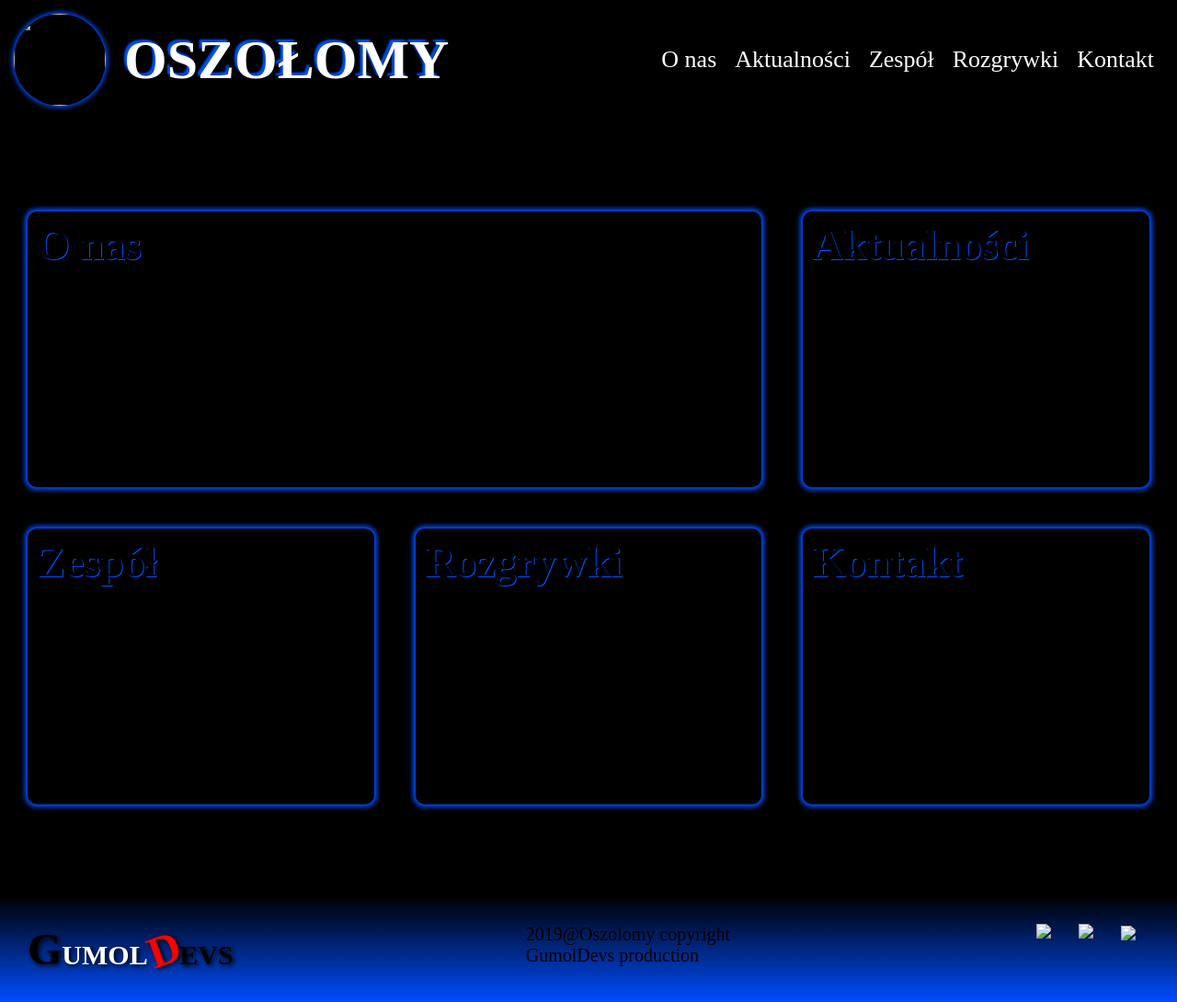
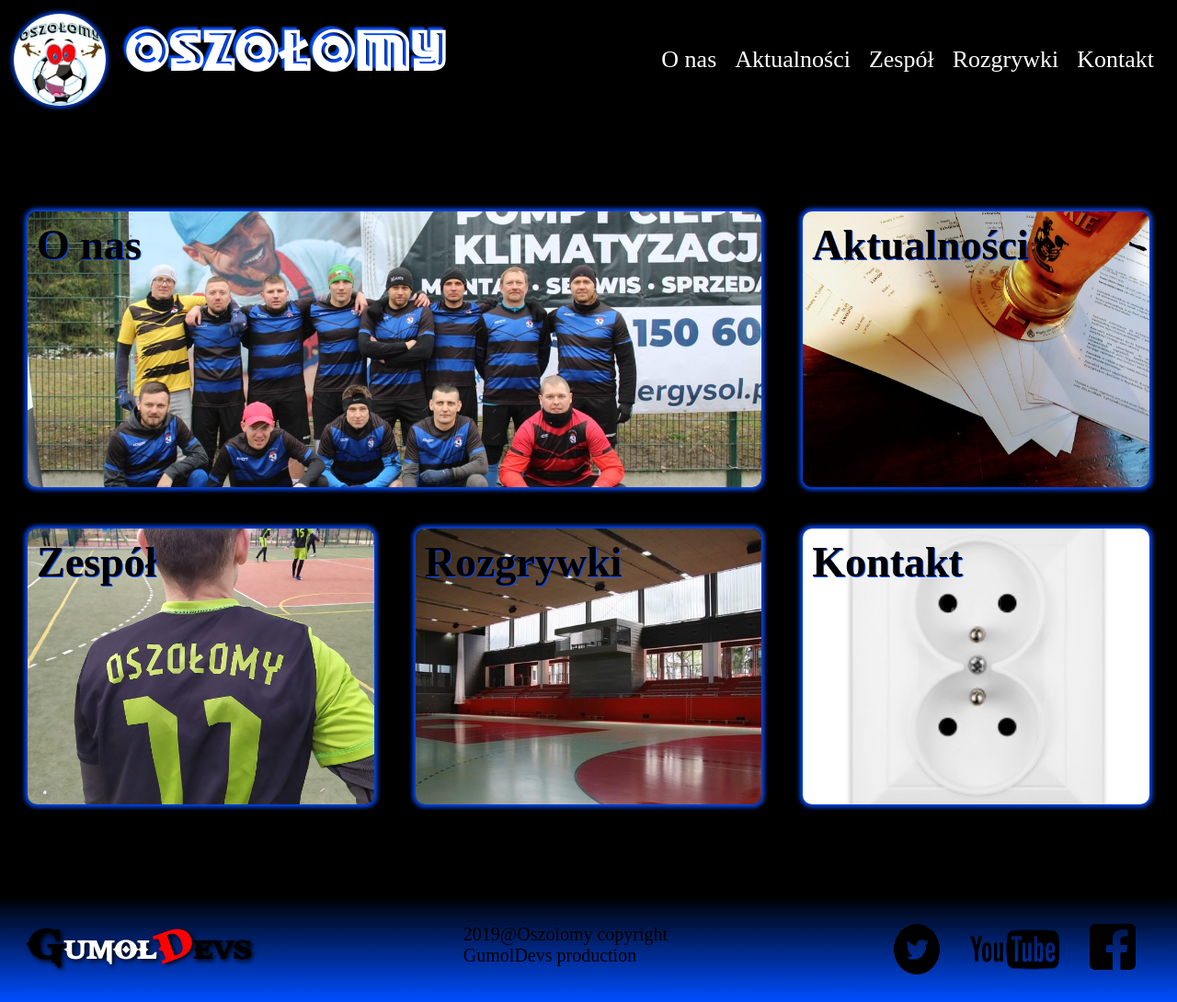
Before and after one commit to Jacus1988/test, a plain HTML site: page Mobile/index.html in a window 1280 px wide. Shown: the whole page at 92% size. Drawn offline with Linux system fonts and the light colour scheme; the site is published under a folder, as on GitHub Pages, so addresses that start at the root find nothing; a web font is replaced by a local one.

Commit message:
Add files via upload

```diff
--- a/Mobile/index.html
+++ b/Mobile/index.html
@@ -13,8 +13,8 @@
     <header>
         <nav class="nav">
             <div class="logo">
-                <a href="/Mobile/index.html">
-                    <img src="/Mobile/img/pil.jpg">
+                <a href="../Mobile/index.html">
+                    <img src="../Mobile/img/pil.jpg">
                     <h1>OSZOŁOMY</h1>
                 </a>
             </div>
@@ -47,7 +47,7 @@
         <div class="grid-container">
 
             <div class="content one">
-                <a href="/Mobile/index.html"><h1>O nas</h1></a>
+                <a href="../Mobile/index.html"><h1>O nas</h1></a>
             </div>
 
             <div class="content two">
@@ -75,13 +75,13 @@
             </p>
         </div>
         <div class="icon-foot">
-            <img src="/Mobile/img/twitter.png">
-            <img src="/Mobile/img/youtube.png">
+            <img src="../Mobile/img/twitter.png">
+            <img src="../Mobile/img/youtube.png">
             <a href="https://www.facebook.com/profile.php?id=100024924738337" target="_blank"><img
-                    src="/Mobile/img/facebook.png"></a>
+                    src="../Mobile/img/facebook.png"></a>
         </div>
     </footer>
-    <script src="/Mobile/js/app.js"></script>
+    <script src="../Mobile/js/app.js"></script>
 </body>
 
 </html>
--- a/Mobile/style.css
+++ b/Mobile/style.css
@@ -7,17 +7,17 @@
 
 @font-face {
     font-family: new;
-    src: url(/Mobile/fonts/octin\ prison\ free.ttf);
+    src: url(../Mobile/fonts/octin\ prison\ free.ttf);
 }
 
 @font-face {
     font-family: head;
-    src: url(/Mobile/fonts/RACE1\ Brannt\ Plus\ Chiseled\ NCV.ttf);
+    src: url(../Mobile/fonts/RACE1\ Brannt\ Plus\ Chiseled\ NCV.ttf);
 }
 
 @font-face {
     font-family: god;
-    src: url(/Mobile/fonts/GODOFWAR.TTF);
+    src: url(../Mobile/fonts/GODOFWAR.TTF);
 }
 
 body{
@@ -224,23 +224,23 @@ body{
 .content.one{
     grid-column-start: 1;
     grid-column-end: 3;
-    background-image: url(/Mobile/img/team.jpg);
+    background-image: url(../Mobile/img/team.jpg);
 }
 
 .content.two{
-    background-image: url(/Mobile/img/kontrakty.jpg);
+    background-image: url(../Mobile/img/kontrakty.jpg);
 }
 
 .content.thre{
-    background-image: url(/Mobile/img/squad.jpg);
+    background-image: url(../Mobile/img/squad.jpg);
 }
 
 .content.four{
-    background-image: url(/Mobile/img/hala.jpg);
+    background-image: url(../Mobile/img/hala.jpg);
 }
 
 .content.five{
-    background-image: url(/Mobile/img/kontakt.jpg);
+    background-image: url(../Mobile/img/kontakt.jpg);
 }
 
 .content h1{
```
